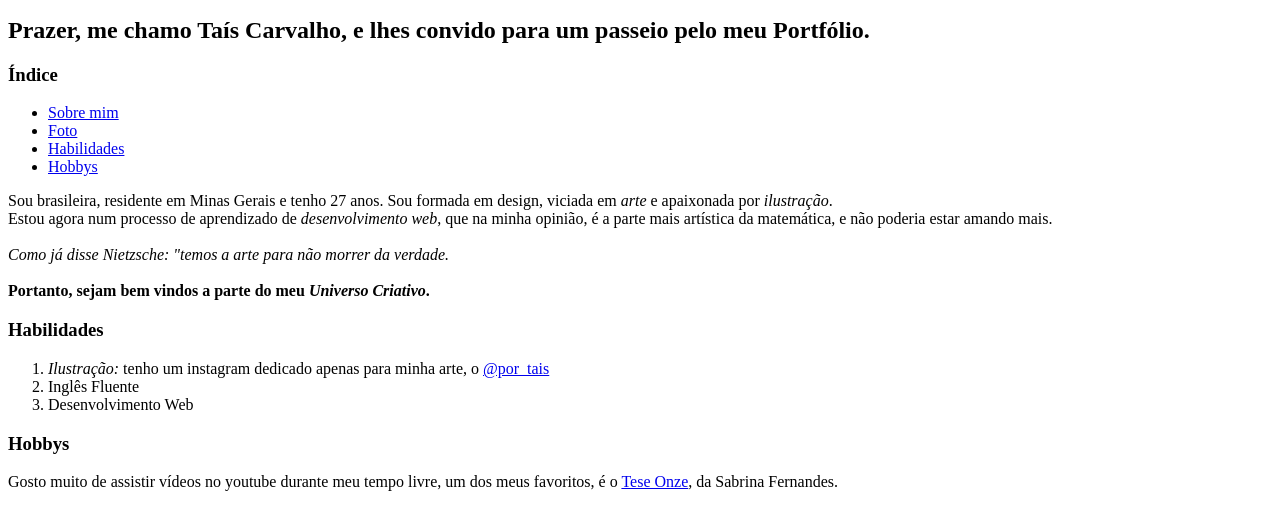
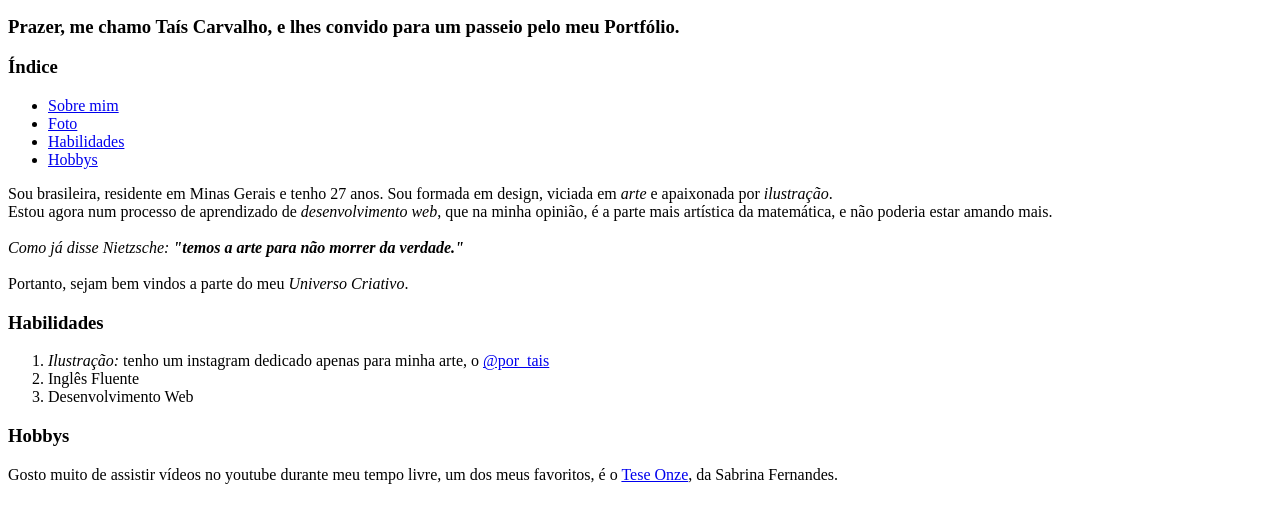
Before and after one commit to taispcarvalho/portfolio, a plain HTML site: page index.html in a window 1280 px wide. Shown: the part 101-630 px from the top of the page. Drawn offline with Linux system fonts and the light colour scheme.

Commit message:
algumas alterações

```diff
--- a/index.html
+++ b/index.html
@@ -2,14 +2,17 @@
 <html lang="pt-br">
     <head>
         <meta charset="UTF-8">
+        <link rel="stylesheet" href="style.css">
         <title>Portfólio</title>
+        <link rel="preconnect" href="https://fonts.gstatic.com">
+        <link href="https://fonts.googleapis.com/css2?family=Raleway:ital,wght@0,100;0,200;0,300;0,400;0,500;0,600;0,700;0,800;0,900;1,100;1,200;1,300;1,400;1,500;1,600;1,700;1,800;1,900&display=swap" rel="stylesheet">
     </head>
     <body>
         <h1>Taís Palhares P S Carvalho</h1>
     <img src = imagens/tais.JPG id = "foto" alt = "foto preta e branca de rosto da Taís, tirada em uma aula de fotografia que a mesma participou"
     width = 300px>
-    <h2>Prazer, me chamo Taís Carvalho, e lhes convido para um passeio
-        pelo meu Portfólio.</h2>
+    <h3>Prazer, me chamo Taís Carvalho, e lhes convido para um passeio
+        pelo meu Portfólio.</h3>
         <h3>Índice</h3>
         <ul>
             <li><a href = "#sobremim">Sobre mim<a></li>
@@ -20,8 +23,8 @@
         <p id = "sobremim"> Sou brasileira, residente em Minas Gerais e tenho 27 anos. Sou formada em design,
             viciada em <em>arte</em> e apaixonada por <em>ilustração</em>. <br> Estou agora num processo de aprendizado de
             <em>desenvolvimento web</em>, que na minha opinião, é a parte mais artística da matemática, e não poderia estar amando mais. <br><br>
-            <em>Como já disse  Nietzsche: "temos a arte para não morrer da verdade.</em> <br><br>
-            <strong>Portanto, sejam bem vindos a parte do meu <em>Universo Criativo</em>.</strong>
+            <em>Como já disse  Nietzsche: <strong>"temos a arte para não morrer da verdade."</strong></em> <br><br>
+            Portanto, sejam bem vindos a parte do meu <em>Universo Criativo</em>.
         </p>
         <h3 id = "habilidades">Habilidades</h3>
         <ol>
```
